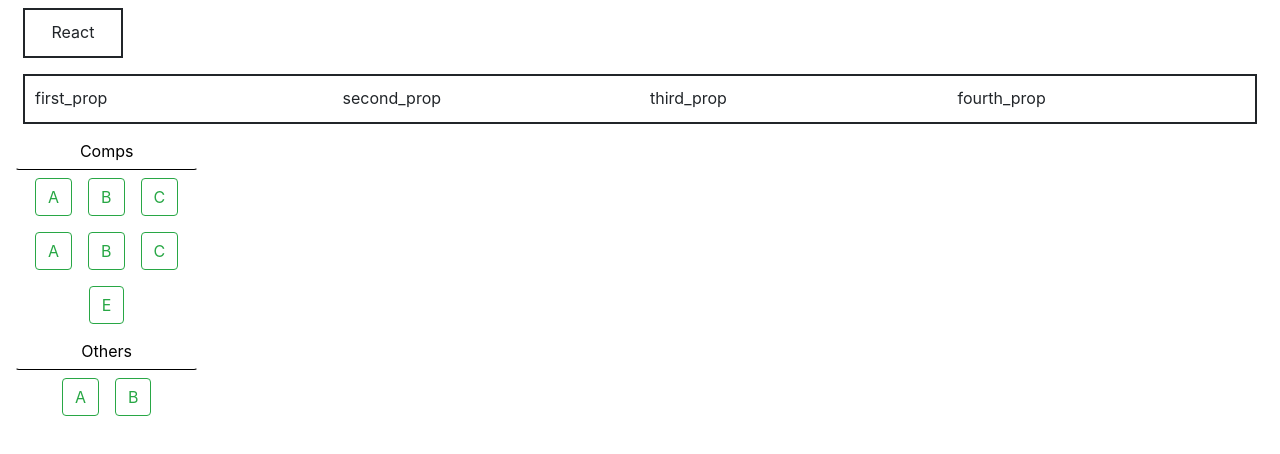
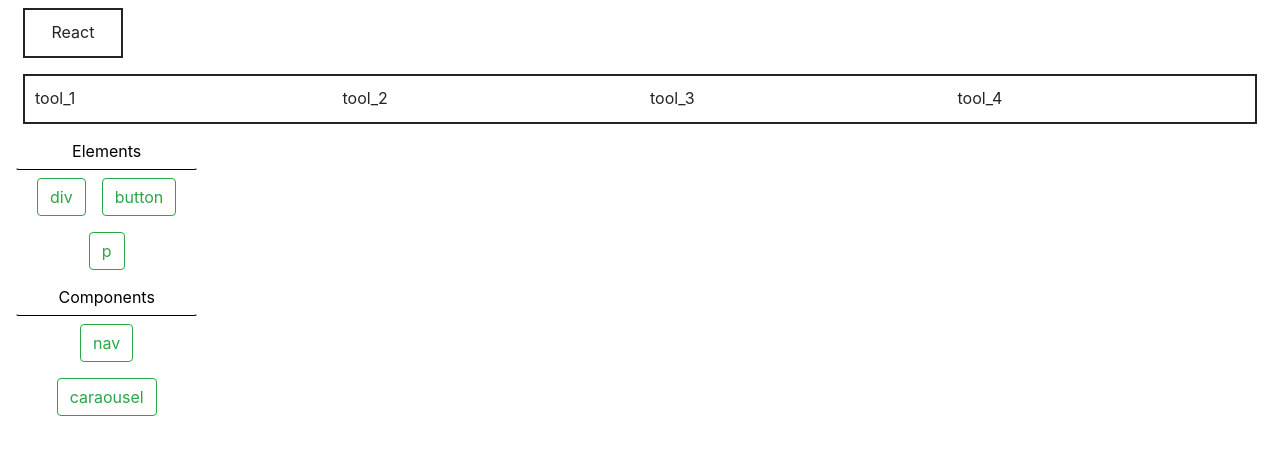
Before and after one commit to Africademy/react-website-builder, a React (Create React App) app: page / in a window 1280 px wide. Shown: the top 454 px of the page. Built offline with nearby package versions, Linux system fonts and the light colour scheme.

Commit message:
UIComponentsPanel fix

```diff
--- a/src/components/App.js
+++ b/src/components/App.js
@@ -10,20 +10,21 @@ import WebPreviewArea from './WebPreviewArea'
          RightHandlerPanel
          Drag & Drop api walkthrough
 */
+
 class App extends React.Component {
     render() {
         var x =
 
             (
                 <Container fluid>
-                    <div class="row min-vh-100">
-                        <div class="col-12">
-                            <div class="d-flex flex-column h-100">
+                    <div className="row min-vh-100">
+                        <div className="col-12">
+                            <div className="d-flex flex-column h-100">
                                 <Row className="m-2">
                                     <Logo title="React" />
                                 </Row>
                                 <Row className="m-2">
-                                    <Toolbar names={this.props.names} />
+                                    <Toolbar tools={this.props.tools} />
                                 </Row>
                                 <Row className="d-flex flex-grow-1">
                                     <Col md="2">
--- a/src/components/ToolBar/index.js
+++ b/src/components/ToolBar/index.js
@@ -6,11 +6,11 @@ import Col from "react-bootstrap/Col";
 
 function Toolbar(props) {
   const columns = [];
-  const task = props.names;
+  const task = props.tools;
   for (var i = 0; i < task.length; i++) {
     columns.push(
-      <Col className="btnProp" key={task[i].name.toString()}>
-        {task[i].name}
+      <Col className="btnProp" key={task[i]}>
+        {task[i]}
       </Col>
     );
   }
--- a/src/components/UIComponentsPanel/UIComponentSection/ComponentButton.js
+++ b/src/components/UIComponentsPanel/UIComponentSection/ComponentButton.js
@@ -11,7 +11,7 @@ class ComponentButton extends React.Component{
     dragstart_handler(e){
         console.log("dragged")
         e.dataTransfer.setData("text/plain", e.target.id);
-        var j = JSON.stringify({name: "button", val: this.props.name})
+        var j = JSON.stringify({name: this.props.name, attr: this.props.attr})
         e.dataTransfer.setData("text/html", j);
     }
 
--- a/src/components/UIComponentsPanel/UIComponentSection/index.js
+++ b/src/components/UIComponentsPanel/UIComponentSection/index.js
@@ -5,30 +5,37 @@ import * as  ReactBootstrap from 'react-bootstrap'
 import './UIComponentSection.css'
 
 class UIComponentSection extends React.Component {
-    constructor(props){
+    constructor(props) {
         super(props)
-        this.state = {isExpanded : true}
+        this.state = { isExpanded: true }
         this.handleExpansion = this.handleExpansion.bind(this)
     }
 
-    handleExpansion(e){
-        this.setState((state) => ({isExpanded : !state.isExpanded }));
+    handleExpansion(e) {
+        this.setState((state) => ({ isExpanded: !state.isExpanded }));
     }
 
     render() {
         const rows = []
-        const len = this.props.values.length;
-        for (var i = 0; i < len/3; i++) {
+
+        var keys = [];
+        for (let key in this.props.values) {
+            if (this.props.values.hasOwnProperty(key)) keys.push(key);
+        }
+        const len = keys.length;
+
+        for (var i = 0; i < len / 3; i++) {
             const row = []
-            for(var j=i*3,k=0;j<len && k<3;j++,k++)
-                row.push(<ComponentButton key={j} name={this.props.values[j]}></ComponentButton>);
-            rows.push(<ReactBootstrap.Row key={i} className = "justify-content-center">{row}</ReactBootstrap.Row>);
+            for (var j = i * 3, k = 0; j < len && k < 3; j++, k++){
+                row.push(<ComponentButton key={j} name={keys[j]} attr={this.props.values[keys[j]]}></ComponentButton>);
+            }
+            rows.push(<ReactBootstrap.Row key={i} className="justify-content-center">{row}</ReactBootstrap.Row>);
         }
 
         return (
-            <div className = "section">
+            <div className="section">
                 <SectionCollapseButton name={this.props.name}
-                                        onClick = {this.handleExpansion}
+                    onClick={this.handleExpansion}
                 />
                 <ReactBootstrap.Collapse in={this.state.isExpanded}>
                     <ReactBootstrap.Container id={this.props.name}>{rows}</ReactBootstrap.Container>
--- a/src/components/UIComponentsPanel/index.js
+++ b/src/components/UIComponentsPanel/index.js
@@ -7,7 +7,7 @@ class UIComponentsPanel extends React.Component {
         const iter = this.props.sections;
         for (const key in iter) {
             if (iter.hasOwnProperty(key)) {
-                sections.push(<UIComponentSection key={iter[key].name} name={iter[key].name} values={iter[key].values}></UIComponentSection>)
+                sections.push(<UIComponentSection key={key} name={key} values={iter[key]}></UIComponentSection>)
             }
         }
 
--- a/src/components/WebPreviewArea/index.js
+++ b/src/components/WebPreviewArea/index.js
@@ -8,14 +8,20 @@ class WebPreviewArea extends React.Component {
         this.state = { data: [] };
         this.dragover_handler = this.dragover_handler.bind(this);
         this.drop_handler = this.drop_handler.bind(this);
+        this.on_click = this.on_click.bind(this);
         this.dropped = "";
+    }
+
+    on_click(e,data){
+        console.log(e.target);
+        console.log(data);
     }
 
     drop_handler(e) {
         e.preventDefault();
         var data = e.dataTransfer.getData("text/html");
         data = JSON.parse(data);
-        var ele = React.createElement(data.name,{className:"btn btn-primary"},data.val)
+        var ele = React.createElement(data.name,{...data.attr, onClick: this.on_click},data.val)
         console.log(typeof this.state.data)
         this.setState((state,props) => ({
             data: [...state.data,ele]
--- a/src/index.js
+++ b/src/index.js
@@ -1,35 +1,10 @@
 import React from 'react';
 import ReactDOM from 'react-dom';
 import App from './components/App';
+
+// UI components properties - RightPanel
+import properties from './properties.json';
+
 //import UIComponentsPanel from './components/UIComponentsPanel';
 
-const vals = {
-    section1 : {
-        name : "Comps",
-        values : [
-            "A",
-            "B",
-            "C",
-            "A",
-            "B",
-            "C",
-            "E"
-        ]
-    },
-    section2 : {
-        name : "Others",
-        values : [
-            "A",
-            "B"
-        ]
-    }
-}
-
-const names = [
-    { name: "first_prop" },
-    { name: "second_prop" },
-    { name: "third_prop" },
-    { name: "fourth_prop" }
-  ];
-
-ReactDOM.render(<App sections={vals} names={names} />, document.getElementById("root"));
+ReactDOM.render(<App sections={properties.sections} tools={properties.tools} />, document.getElementById("root"));
--- /dev/null
+++ b/src/properties.json
@@ -0,0 +1,21 @@
+{
+    "sections": {
+        "Elements":{
+            "div" :{},
+            "button" : {
+                "className" : "btn btn-primary"
+            },
+            "p" : {}
+        },
+        "Components":{
+            "nav" : {},
+            "caraousel" : {}
+        }
+    },
+    "tools":[
+        "tool_1",
+        "tool_2",
+        "tool_3",
+        "tool_4"
+    ]
+}
```
Also changed, not shown: src/props.json (added, +14 -0 lines).
